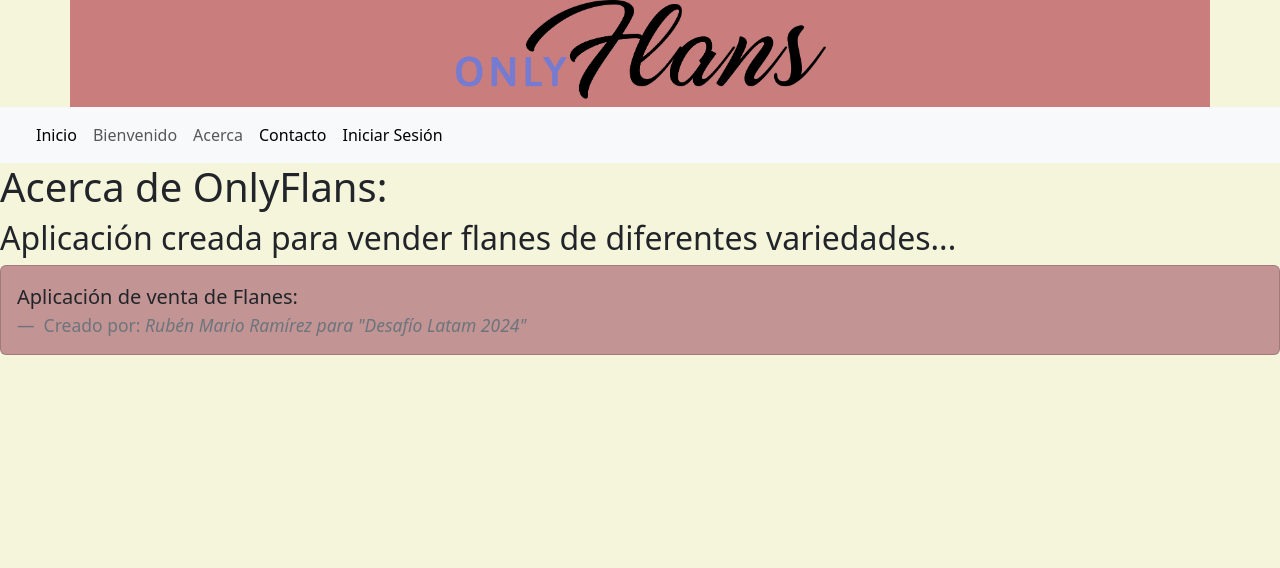
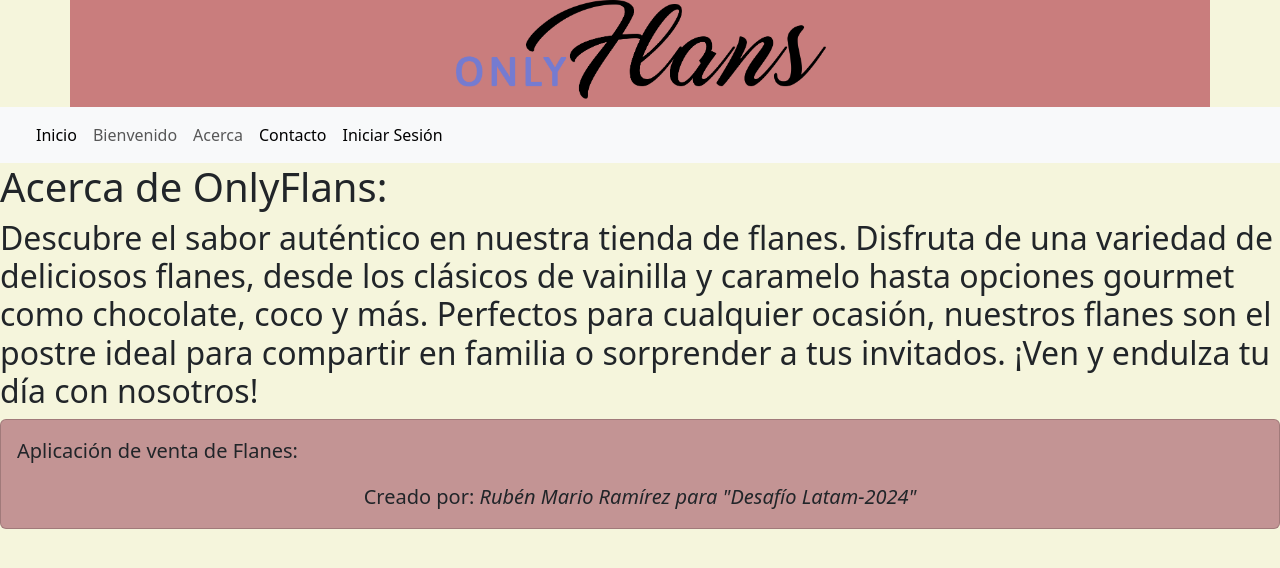
Before and after one commit to XR-Ruben/onlyflans, a Django app: page /about/ in a window 1280 px wide. Shown: the top 568 px of the page. Run offline with Django 5.2, Linux system fonts and the light colour scheme.

Commit message:
Hice ajustes en el proyecto en fecha 10/08/24

```diff
--- a/web/static/css/styles.css
+++ b/web/static/css/styles.css
@@ -19,7 +19,7 @@ header img {
   }
   #minav li{
     margin: 2px 20px;
-  }
+   /* }
   #productos{
     display: flex;
     flex-wrap: wrap;
@@ -27,7 +27,7 @@ header img {
   }
   #producto img{
   width: 240px;
-  height: 280px;
+  height: 240px;
   }
   #producto {
     margin: 12px 12px;
@@ -38,7 +38,3 @@ header img {
   }
 
   /* style FORM CONTACTO */
-
-  form {
-
-  }
--- a/web/templates/contacto.html
+++ b/web/templates/contacto.html
@@ -1,14 +1,14 @@
 {% extends 'base.html' %}
 {% block content %}
 <div class="container">
-  <div class="col-12 col-md-6 offset-0 offset-md-3 mt-4 mb-4">
+  <div class="col-12 col-md-2 offset-0 offset-md-4 mt-4 mb-4">
     <h3 class="text-center">Contáctanos</h3>
     <div>
       <form action="/contacto" method="post">
         {% csrf_token %}
 
         {{form}}
-        <div class="text-center">
+        <div class="text-center col-md-2 offset-md-4 mt-4 mb-4">
           <input type="submit" value="submit" class="btn btn-primary" />
         </div>
       </form>
--- a/web/templates/footer.html
+++ b/web/templates/footer.html
@@ -2,8 +2,8 @@
     <div class="card-body">
       <blockquote class="blockquote mb-0">
         <p>Aplicación de venta de Flanes:</p>
-        <footer class="blockquote-footer">
-        Creado por: <cite title="Source Title">Rubén Mario Ramírez para "Desafío Latam 2024"</cite>
+      <footer class="text-center">
+       Creado por: <cite title="Source Title">Rubén Mario Ramírez para "Desafío Latam-2024"</cite>
         </footer>
       </blockquote>
     </div>
--- a/web/views.py
+++ b/web/views.py
@@ -14,7 +14,13 @@ def home(req):
 
 def about(req):
     context = {
-        "mensaje": "Aplicación creada para vender flanes de diferentes variedades...",
+        "mensaje": """Descubre el sabor auténtico en nuestra tienda de flanes.
+                      Disfruta de una variedad de deliciosos flanes, desde los clásicos de
+                      vainilla y caramelo hasta opciones gourmet como chocolate, coco y más.
+                      Perfectos para cualquier ocasión, nuestros flanes son el postre ideal para
+                      compartir en familia o sorprender a tus invitados. ¡Ven y endulza tu día con nosotros!"""
+
+,
     }
 
     return render(req, 'about.html', context)
@@ -33,9 +39,9 @@ def footer(req):
 
 
 def welcome(request):
-    # private_flans = [{"name": "flan 7", "image_url": "https://pbs.twimg.com/media/CA5u_1pWYAE6FK0.jpg", "description": "flan 7"},
-    #                  {"name": "flan 8", "image_url": "https://pbs.twimg.com/media/CA5u_1pWYAE6FK0.jpg", "description": "flan 8"},]
-    # return render(request,'welcome.html',{'private_flans': private_flans})
+    private_flans = [{"name": "Pineapple Dessert 'Cream' - Dutch", "image_url": "https://www.cookiedoughandovenmitt.com/wp-content/uploads/2021/03/Mint-Chocolate-Dessert-10-Photo-Cookie-Dough-and-Oven-Mitt.jpg", "description": "Reserve some of the crushed pineapple for garnish. Sprinkle gelatin over water in small saucepan; "},
+                     {"name": "Guiltless Pumpkin Dessert", "image_url": "https://supersisterfitness.com/wp-content/uploads/2013/11/pumpkinpie-1024x10241.jpg", "description": "Mix the pudding and the milk together as instructed on the box. Allow to set for 5 minutes. Mix together the pumpkin and pumpkin pie spice. Then fold in (don't beat) with the pudding mixture. Layer on the crumbs and then top with Cool Whip. "},]
+    return render(request,'welcome.html',{'private_flans': private_flans})
     private_flans = Flan.objects.filter(is_private=True)
     return render(request, 'welcome.html', {"private_flans": private_flans})
 
@@ -56,7 +62,7 @@ def contacto(request):
             return HttpResponseRedirect('/exito')
     else:
         form = ContactFormForm()
-    return render(request, 'contacto.html', {'form':form})
+        return render(request, 'contacto.html', {'form':form})
 
 # *  --- apply ContactModelForm ---
 # from .forms import ContactModelForm  # Asegúrate de importar el formulario correcto
```
Also changed, not shown: db.sqlite3.
